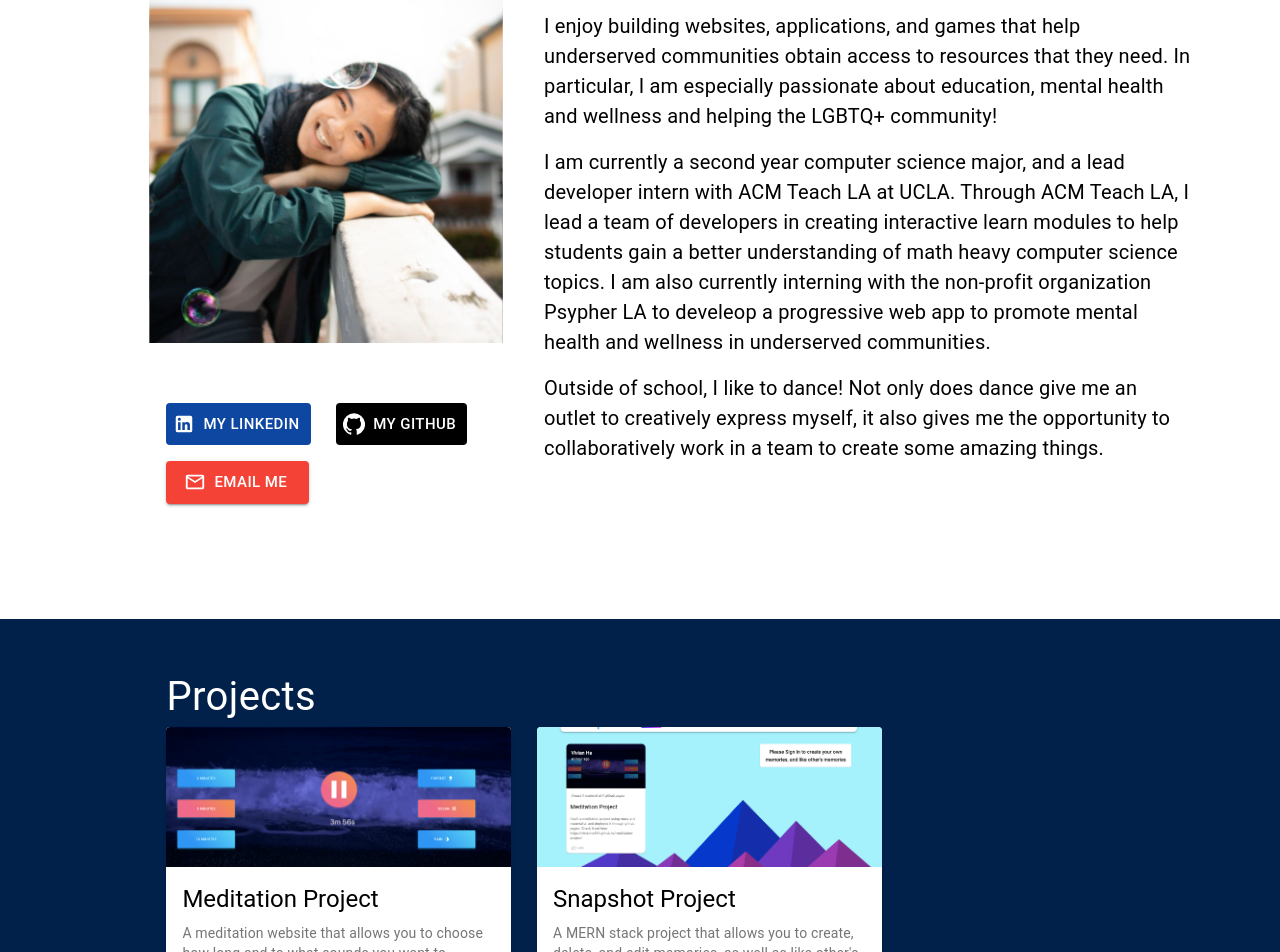
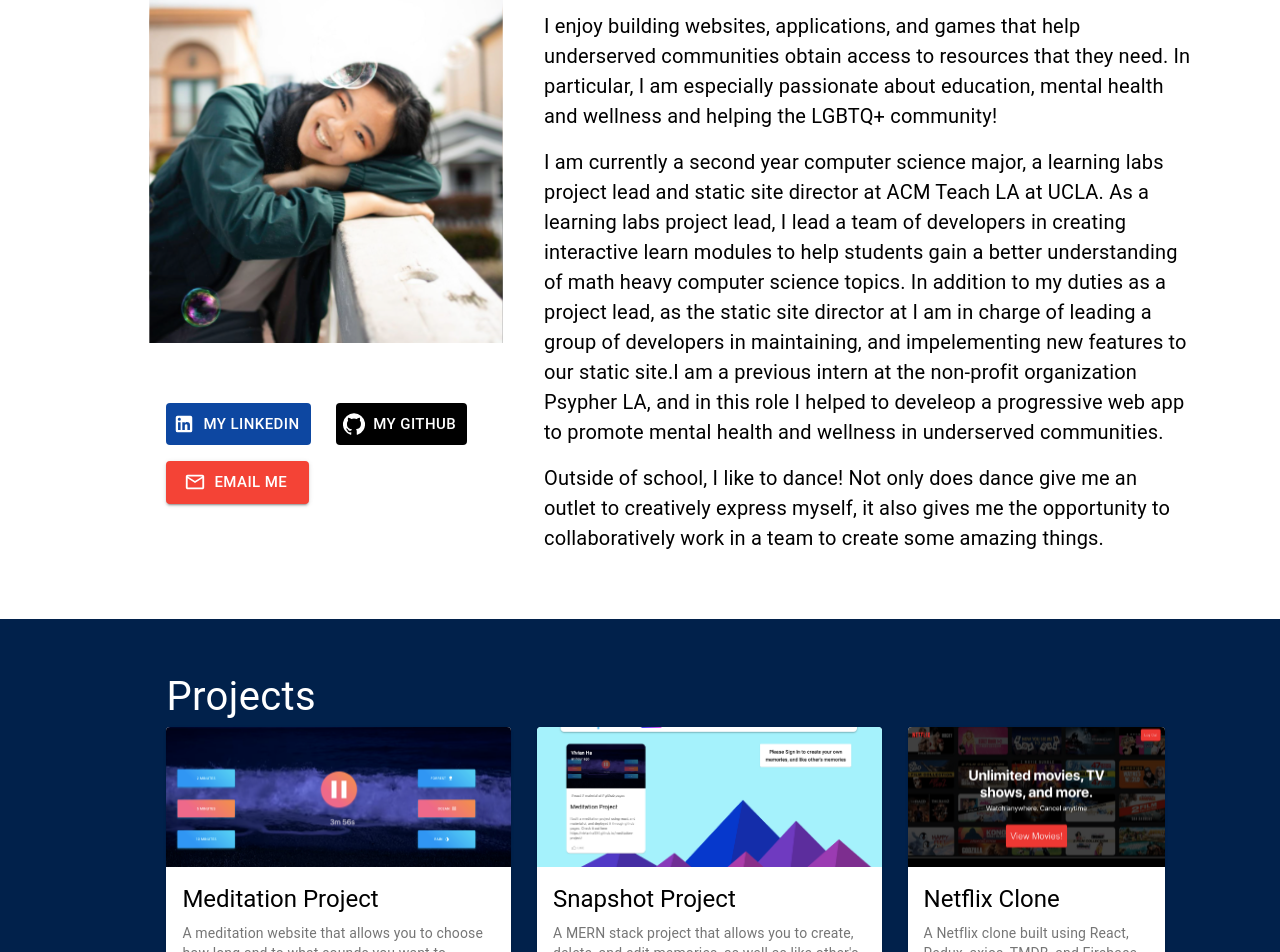
Before and after one commit to vivianha534/Portfolio, a React (Create React App) app: page / in a window 1280 px wide. Shown: the part 981-1933 px from the top of the page. Built offline with nearby package versions, Linux system fonts and the light colour scheme.

Commit message:
updated about info and added netflix project

```diff
--- a/src/components/AboutMe/Description.jsx
+++ b/src/components/AboutMe/Description.jsx
@@ -103,11 +103,12 @@ const Description = () => {
                     </Typography>
 
                     <Typography className = {classes.text}>
-                        I am currently a second year computer science major, and a lead developer intern with ACM Teach LA at
-                        UCLA. Through ACM Teach LA, I lead a team of developers in creating interactive learn modules to help students
-                        gain a better understanding of math heavy computer science topics. I am also currently interning with the
-                        non-profit organization Psypher LA to develeop a progressive web app to promote mental health and wellness
-                        in underserved communities.
+                        I am currently a second year computer science major, a learning labs project lead and static site director
+                        at ACM Teach LA at UCLA. As a learning labs project lead, I lead a team of developers in creating interactive learn modules
+                        to help students gain a better understanding of math heavy computer science topics. In addition to my duties as a project lead,
+                        as the static site director at I am in charge of leading a group of developers in maintaining, and impelementing new features to
+                        our static site.I am a previous intern at the  non-profit organization Psypher LA, and in this role I helped to develeop a progressive
+                        web app to promote mental health and wellness in underserved communities.
                     </Typography>
 
                     <Typography className = {classes.text}>
--- a/src/components/HomePage/Intro.jsx
+++ b/src/components/HomePage/Intro.jsx
@@ -93,7 +93,7 @@ const Intro = () => {
             <div className = {classes.description}>
                 <Typography className = {classes.text}>
                     I'm currently a second year undergraduate computer science major at the University of California,
-                    Los Angeles (UCLA), and a software development intern for Psypher LA
+                    Los Angeles (UCLA), and a previous web dev intern for Psypher LA
                 </Typography>
             </div>
 
--- a/src/components/Projects/ProjectCard.jsx
+++ b/src/components/Projects/ProjectCard.jsx
@@ -9,6 +9,7 @@ import Button from '@material-ui/core/Button';
 import Typography from '@material-ui/core/Typography';
 import MeditationProject from "../../assets/Projects/MeditationProject.svg"
 import SnapShotProject from "../../assets/Projects/SnapShotProject.png"
+import NetflixClone from "../../assets/Projects/NetflixClone.svg"
 
 const useStyles = makeStyles((theme) =>
     createStyles({
@@ -44,6 +45,9 @@ export default function ProjectCard({project, idx}) {
       case 1:
         image = SnapShotProject
         break;
+      case 2:
+        image = NetflixClone
+        break;
     }
     return image;
   }
--- a/src/page/ProjectsPage.jsx
+++ b/src/page/ProjectsPage.jsx
@@ -47,6 +47,11 @@ const projects = [
         title: "Snapshot Project",
         description: "A MERN stack project that allows you to create, delete, and edit memories, as well as like other's memories. Authentication using JWT and Google OAuth",
         website: "https://cranky-hypatia-a1ad38.netlify.app/",
+    },
+    {
+        title: "Netflix Clone",
+        description: "A Netflix clone built using React, Redux, axios, TMDB, and Firebase.",
+        website:"https://netflix-clone-8b751.web.app/",
     }
 ]
 
```
Also changed, not shown: src/assets/Projects/NetflixClone.svg (added).
